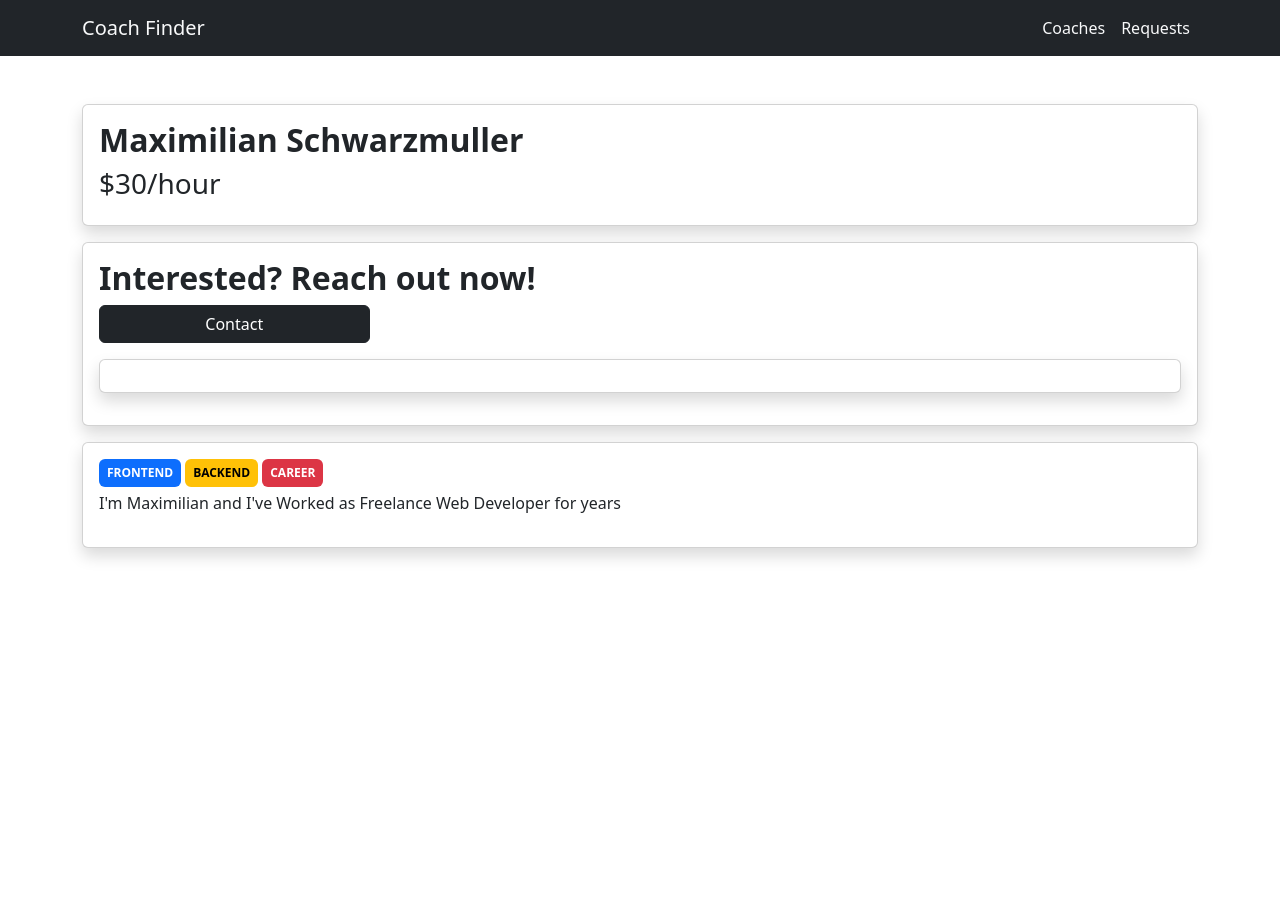
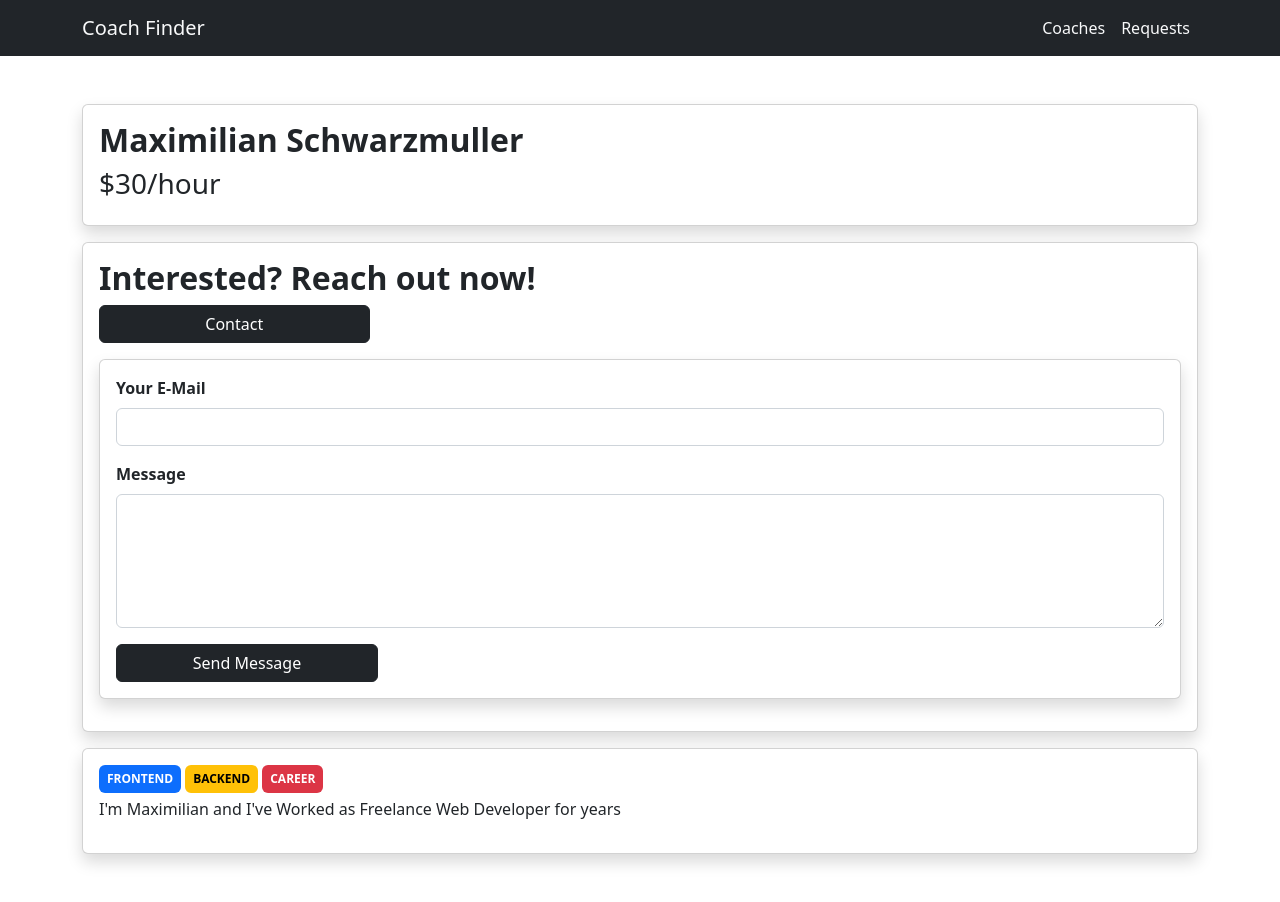
Before and after one commit to audie38/vue-project, a Vue app in the folder cli/coach-finder/: page /coaches/1/contact in a window 1280 px wide. Before the commit the page ends 800 px from the top, so only its background shows below. Built offline with nearby package versions, Linux system fonts and the light colour scheme.

Commit message:
Bug Fix Contact Coach Page

```diff
--- a/cli/coach-finder/src/pages/coaches/CoachDetail.vue
+++ b/cli/coach-finder/src/pages/coaches/CoachDetail.vue
@@ -5,8 +5,8 @@
   </base-card>
   <base-card>
     <h2 class="fw-bold">Interested? Reach out now!</h2>
-    <router-link class="btn btn-dark w-25" :to="coachContactLink">Contact</router-link>
-    <router-view></router-view>
+    <button @click="isContact = !isContact" class="btn btn-dark w-25">Contact</button>
+    <ContactCoach v-if="isContact" />
   </base-card>
   <base-card>
     <div class="d-flex justify-content-start align-items-center mb-1">
@@ -17,12 +17,18 @@
 </template>
 
 <script>
+import ContactCoach from "../requests/ContactCoach.vue";
+
 export default {
   name: "CoachDetail",
+  components: {
+    ContactCoach,
+  },
   props: ["id"],
   data() {
     return {
       coach: {},
+      isContact: false,
       badgeClass: "badge p-2 me-1 text-uppercase text-bg-",
     };
   },
@@ -55,6 +61,7 @@ export default {
     },
   },
   created() {
+    this.isContact = this.$route.fullPath.includes("/contact");
     this.coach = this.$store.getters["coach/coaches"].find((x) => x.id == this.id);
   },
 };
--- a/cli/coach-finder/src/pages/coaches/CoachesList.vue
+++ b/cli/coach-finder/src/pages/coaches/CoachesList.vue
@@ -87,13 +87,11 @@ export default {
     },
     isDisabled() {
       const coaches = this.$store.getters["coach/coaches"];
-      const totalFilteredCoach = coaches
-        .filter((coach) => {
-          if (this.activeFilters.some((c) => coach.areas.includes(c))) {
-            return true;
-          }
-        })
-        .slice(this.dataStartIndex, this.dataStartIndex + this.perPage).length;
+      const totalFilteredCoach = coaches.filter((coach) => {
+        if (this.activeFilters.some((c) => coach.areas.includes(c))) {
+          return true;
+        }
+      }).length;
       let numOfPage = 1;
       if (totalFilteredCoach > this.navLimit) {
         numOfPage = Math.ceil(totalFilteredCoach / this.perPage);
--- a/cli/coach-finder/src/pages/requests/ContactCoach.vue
+++ b/cli/coach-finder/src/pages/requests/ContactCoach.vue
@@ -1,11 +1,35 @@
 <template>
-  <base-card></base-card>
+  <base-card>
+    <form @submit.prevent="submitForm">
+      <div class="mb-3">
+        <label for="userEmail" class="form-label fw-bold">Your E-Mail</label>
+        <input type="email" class="form-control" id="userEmail" v-model.trim="email" />
+      </div>
+      <div class="mb-3">
+        <label for="userMessage" class="form-label fw-bold">Message</label>
+        <textarea class="form-control" id="userMessage" rows="5" v-model="message" />
+      </div>
+      <button type="submit" class="btn btn-dark w-25">Send Message</button>
+    </form>
+  </base-card>
 </template>
 
 <script>
 export default {
   name: "ContactCoach",
-  components: {},
+  data() {
+    return {
+      email: "",
+      message: "",
+    };
+  },
+  methods: {
+    submitForm() {
+      if (this.email !== "" || this.message !== "") {
+        console.log();
+      }
+    },
+  },
 };
 </script>
 
--- a/cli/coach-finder/src/router.js
+++ b/cli/coach-finder/src/router.js
@@ -1,7 +1,7 @@
 import { createRouter, createWebHistory } from "vue-router";
 import CoachesList from "./pages/coaches/CoachesList.vue";
 import CoachDetail from "./pages/coaches/CoachDetail.vue";
-import ContactCoach from "./pages/requests/ContactCoach.vue";
+// import ContactCoach from "./pages/requests/ContactCoach.vue";
 import CoachRegistration from "./pages/coaches/CoachRegistration.vue";
 import RequestsReceived from "./pages/requests/RequestsReceived.vue";
 import NotFoundVue from "./pages/NotFound.vue";
@@ -13,12 +13,11 @@ const routes = [
     path: "/coaches/:id",
     component: CoachDetail,
     props: true,
-    children: [
-      {
-        path: "contact",
-        component: ContactCoach,
-      },
-    ],
+  },
+  {
+    path: "/coaches/:id/contact",
+    component: CoachDetail,
+    props: true,
   },
   { path: "/register", component: CoachRegistration },
   { path: "/requests", component: RequestsReceived },
```
